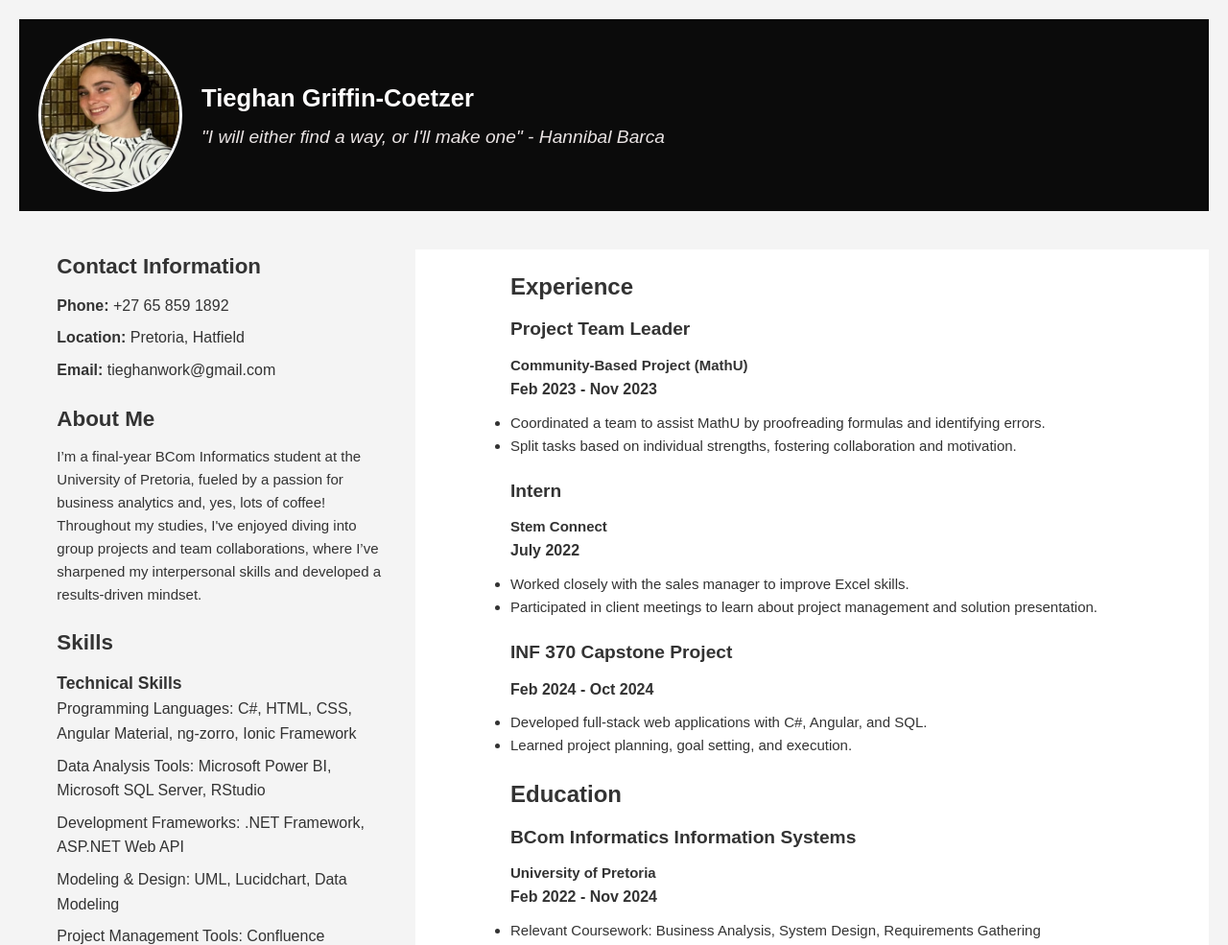
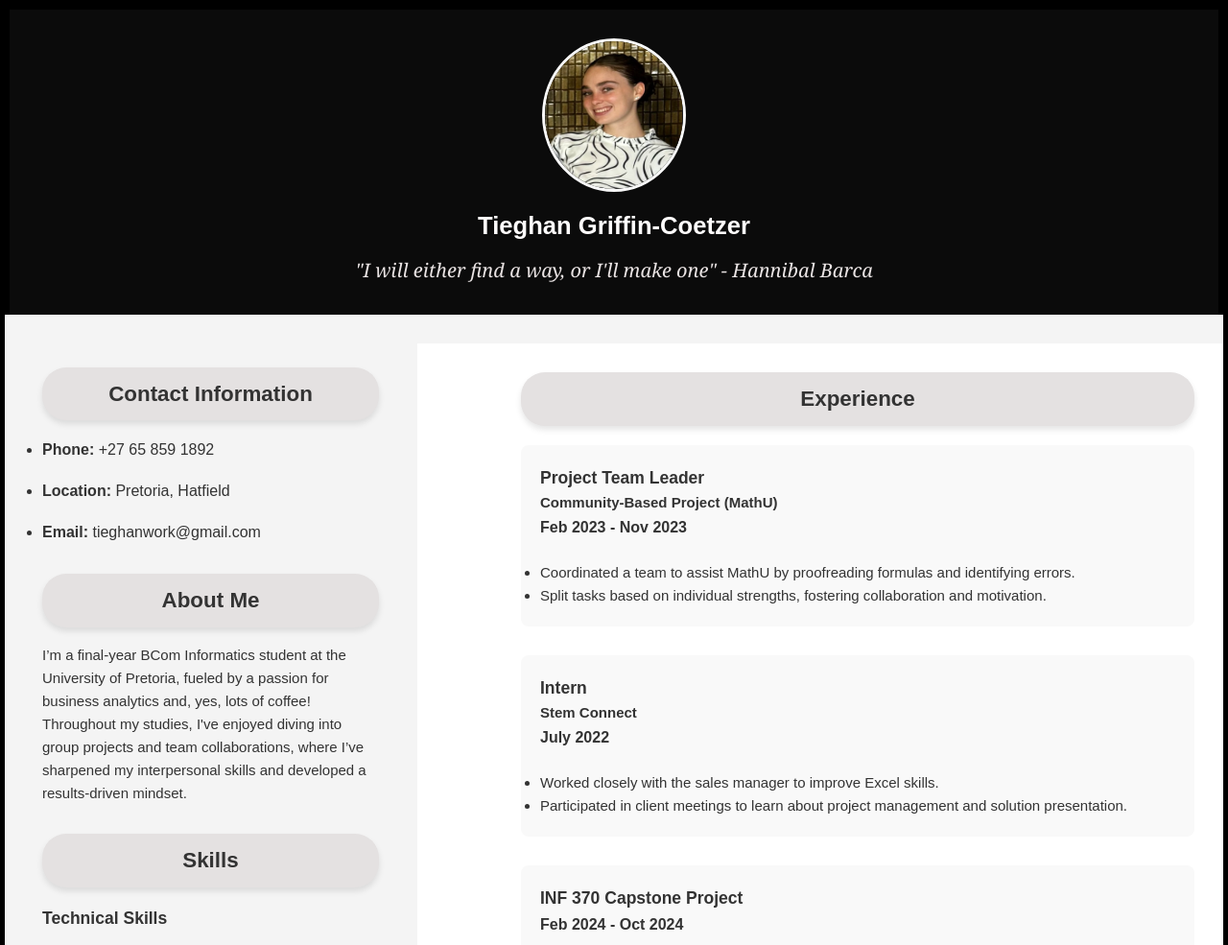
Before and after one commit to TieghanAnn/Tieghans_CV, a plain HTML site: page Index.html in a window 1280 px wide. Shown: the top 985 px of the page at 96% size. Drawn offline with Linux system fonts and the light colour scheme.

Commit message:
Updated styles-alignments / colours / organzied

```diff
--- a/style.css
+++ b/style.css
@@ -11,46 +11,73 @@ body {
     background-color: #f4f4f4;
     color: #333333;
     line-height: 1.6;
-    padding: 20px;
-    border-color: #0b0b0b;
+}
+
+/* Page Border */
+.border-body {
+    border: 5px solid #000000;
+    background-color: #f4f4f4;
 }
 
 /* Header Section */
 header {
     display: flex;
-    background-color: #0b0b0b; /* Light grey background */
-    padding: 20px;
+    flex-direction: column;
+    justify-content: center;
     align-items: center;
-    margin-bottom: 40px;
+    text-align: center;
+    background-color: #0b0b0b;
+    padding: 30px 0;
     color: #f4f4f4;
+    margin: 0;
+    border-top: 5px solid #000000;
+    border-left: 5px solid #000000;
+    border-right: 5px solid #000000;
 }
 
+
+main {
+    display: flex;
+    justify-content: space-between;
+    margin-top: 30px;
+}
+
+/* Section Headings */
+.contact h2, .about h2, .skills h2,
+.experience h2, .education h2, .certifications h2 {
+    font-size: 1.4rem;
+    font-weight: bold;
+    margin-bottom: 20px;
+    padding: 10px 20px;
+    background-color: #e4e1e1;
+    color: #333;
+    border-radius: 25px;
+    box-shadow: 0 4px 6px rgba(0, 0, 0, 0.1);
+    text-align: center;
+}
+
+/* CV Image */
 .CVimg {
     width: 150px;
     height: 160px;
     border-radius: 80%;
     border: 3px solid #f8f8f8;
-    margin-right: 20px; /* Space between image and text */
+    margin-bottom: 15px;
 }
 
+/* Name and Quote */
 .name {
     font-size: 1.6rem;
     font-weight: bold;
     color: #fffdfd;
-    margin-bottom: 5px;
-    align-items: center;
+    margin-bottom: 10px;
 }
 
 .quote {
-    font-size: 1.2rem;
+    font-size: 20px;
     font-style: italic;
     color: #eae4e4;
-}
-
-/* Main Content Section (two columns) */
-main {
-    display: flex;
-    justify-content: space-between;
+    font-family: 'Georgia', serif;
 }
 
 /* Left Column (smaller) */
@@ -62,51 +89,50 @@ main {
 .left-column h2 {
     font-size: 1.4rem;
     font-weight: bold;
-    margin-bottom: 10px;
+    margin-bottom: 5%;
+    margin-top: 7%;
 }
 
-.left-column ul {
-    list-style-type: none;
-    padding: 0;
+/* Skills Section - Bullet Points */
+.skills ul {
+    list-style-type: disc;
+    padding-left: 20px;
+    margin-top: 5%;
+
 }
 
 .left-column ul li {
     font-size: 1rem;
     margin-bottom: 8px;
+    margin-top: 5%;
 }
 
 /* Right Column (larger) */
 .right-column {
     flex: 2;
     background-color: white;
-    padding: 20px;
+    padding: 30px;
+    margin-left: 20px;
 }
 
-.right-column h2 {
-    font-size: 1.5rem;
-    font-weight: bold;
-    margin-bottom: 10px;
+/* Added space between sections in right column */
+.right-column .section {
+    padding: 20px;
+    margin-bottom: 30px;
+    border-radius: 8px;
+    background-color: #f9f9f9;
 }
 
-.right-column .section {
+/* Added Spacing Between Paragraphs */
+.right-column .section p {
+    font-size: 1rem;
     margin-bottom: 20px;
+    line-height: 1.8;
 }
 
-.right-column .section h3 {
-    font-size: 1.2rem;
-    font-weight: bold;
-    margin-bottom: 10px;
-}
-
-.right-column .section p {
-    font-size: 1rem;
-    margin-bottom: 10px;
-}
-
-/* Contact, About, and Skills sections styling */
-.contact, .about, .skills {
-    margin-bottom: 20px;
-    font-size: 15px;
+/* Spacing Between Sections (Contact, About, Skills, etc.) */
+.contact, .about, .skills, .experience, .education, .certifications {
+    margin-bottom: 30px;
 }
 
 /* Footer Section */
@@ -115,7 +141,8 @@ footer {
     text-align: center;
 }
 
-section{
+/* Section Styling */
+section {
     margin-left: 10%;
     font-size: 15px;
 }
```
